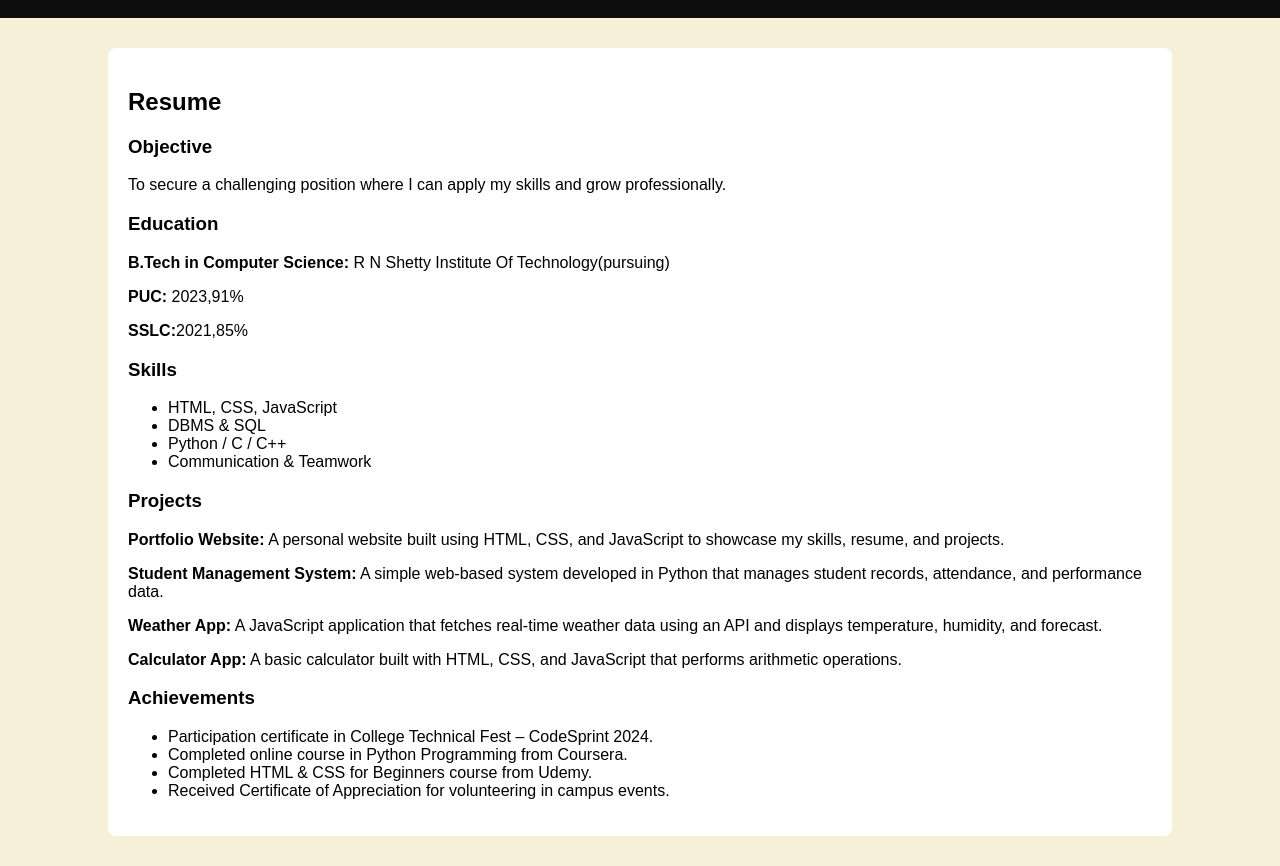
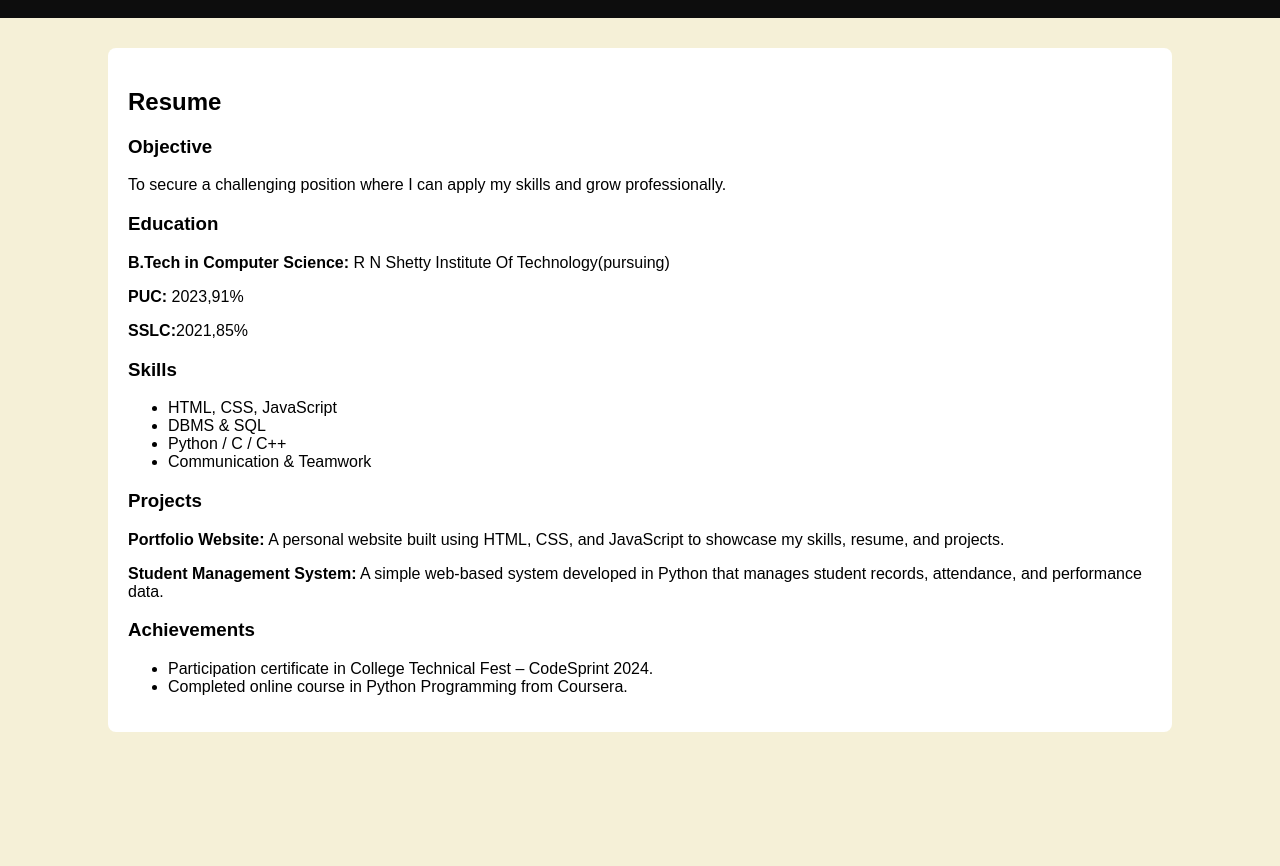
Before and after one commit to Varsha2-byte/resume-project, a plain HTML site: page resume.html in a window 1280 px wide. Shown: the part 120-986 px from the top of the page. After the commit the page ends 882 px from the top, so only its background shows below. Drawn offline with nearby package versions, Linux system fonts and the light colour scheme.

Commit message:
Update resume.html

```diff
--- a/resume.html
+++ b/resume.html
@@ -39,15 +39,12 @@
     <h3>Projects</h3>
     <p><strong>Portfolio Website:</strong> A personal website built using HTML, CSS, and JavaScript to showcase my skills, resume, and projects.</p>
     <p><strong>Student Management System:</strong> A simple web-based system developed in Python that manages student records, attendance, and performance data.</p>
-    <p><strong>Weather App:</strong> A JavaScript application that fetches real-time weather data using an API and displays temperature, humidity, and forecast.</p>
-    <p><strong>Calculator App:</strong> A basic calculator built with HTML, CSS, and JavaScript that performs arithmetic operations.</p>
 
     <h3>Achievements</h3>
    <ul>
     <li>Participation certificate in College Technical Fest – CodeSprint 2024.</li>
     <li>Completed online course in Python Programming from Coursera.</li>
-    <li>Completed HTML & CSS for Beginners course from Udemy.</li>
-    <li>Received Certificate of Appreciation for volunteering in campus events.</li>
+
 </ul>
 
 
```
